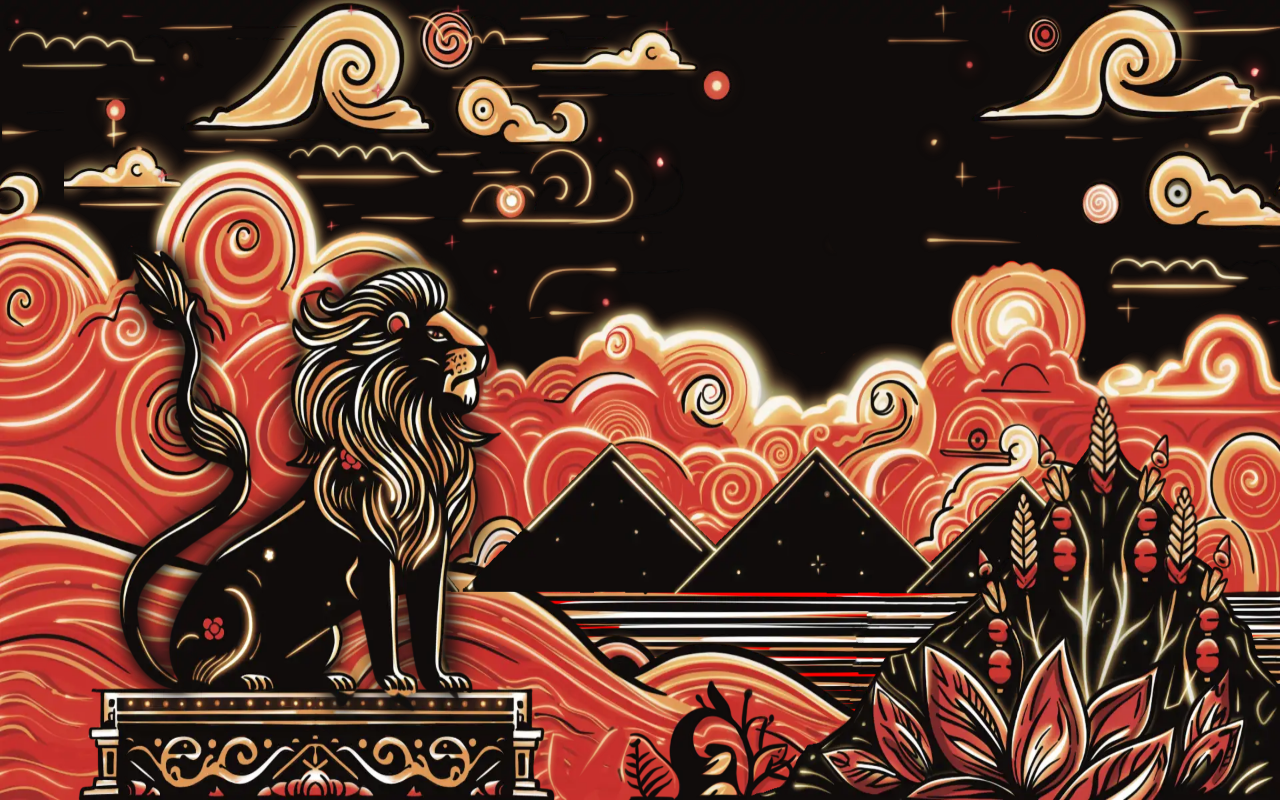
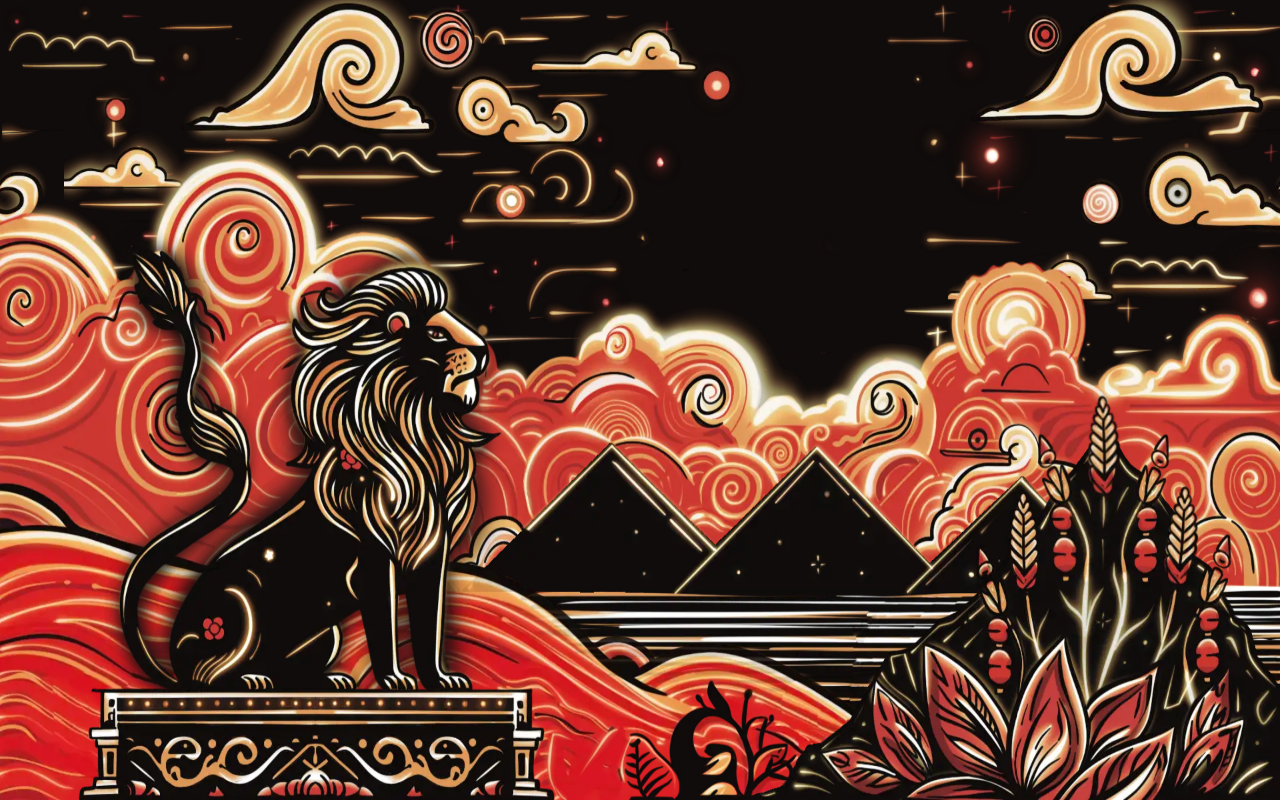
Before and after one commit to CastelShal/LandingPageRepo, a plain HTML site: page index.html in a window 1280 px wide. Shown: the top 800 px of the page. Drawn offline with Linux system fonts and the light colour scheme.

Commit message:
change shit

```diff
--- a/index.html
+++ b/index.html
@@ -10,15 +10,19 @@
 
 <body class="relative">
     <div class="full">
-        <img src="./img/IMG_3881.webp" alt="" class="background" />
-        <img src="./img/IMG_3885.webp" alt="" class="background clouds" />
-        <img src="./img/IMG_3885.webp" alt="" class="background clouds dupe" />
-        <img src="./img/IMG_3886.webp" alt="" class="background bg" />
-        <img src="./img/IMG_3882.webp" alt="" class="background water" />
+        <img src="./img/stars-left.webp" alt="" class="background bg" />
+        <img src="./img/stars-right.webp" alt="" class="background bg" />
+        <img src="./img/clouds-left.webp" alt="" class="background clouds" />
+        <img src="./img/clouds-left.webp" alt="" class="background clouds dupe" />
+        <img src="./img/clouds-right.webp" alt="" class="background clouds" />
+        <img src="./img/clouds-right.webp" alt="" class="background clouds dupe" />
         <img src="./img/IMG_3884.webp" alt="" class="background low-cloud" />
-        <img src="./img/IMG_3883.webp" alt="" class="background hills" />
+        <img src="./img/IMG_3882.webp" alt="" class="background water midsection-anim" />
+        <img src="./img/land-right.webp" alt="" class="background midsection-anim" >
+        <img src="./img/IMG_3883.webp" alt="" class="background midsection-anim"/>
+        <img src="./img/land-left.webp" alt="" class="background midsection-anim" />
+        <img src="./img/IMG_3879.webp" alt="" class="background lion"/>
         <img src="./img/IMG_3878.webp" alt="" class="background lion" />
-        <img src="./img/IMG_3879.webp" alt="" class="background lion"/>
         <img src="./img/IMG_3877.webp" alt="" class="background rock" />
     </div>
 </body>
--- a/style.css
+++ b/style.css
@@ -1,8 +1,12 @@
+html {
+    overflow: hidden;
+}
+
 body {
     margin: 0;
     padding: 0;
     overflow: hidden;
-    background-color: red;
+    background-color: #100c0b;
 }
 
 .full {
@@ -23,8 +27,8 @@ body {
 }
 
 .bg {
-    -webkit-animation: movebg 10s ease-out infinite;
-    animation: movebg 10s ease-out infinite;
+    -webkit-animation: movebg 10s infinite;
+    animation: movebg 10s infinite;
 }
 
 .dupe {
@@ -32,27 +36,27 @@ body {
 }
 
 .low-cloud {
-    -webkit-animation: clouds 3s forwards;
-    animation: clouds 3s forwards;
-    /* transform: perspective(600px); */
+    -webkit-animation: clouds 3.6s forwards;
+    animation: clouds 3.6s forwards;
+    transform: perspective(400px) translateZ(80px) translateY(100px);;
 }
 
-.hills {
-    -webkit-animation: hill-anim 5s forwards;
-    animation: hill-anim 5s forwards;
-    /* transform: perspective(300px) translateZ(50px); */
+.midsection-anim {
+    -webkit-animation: hill-anim 4s forwards;
+    animation: hill-anim 4s forwards;
+    transform: perspective(300px) translateZ(100px) translateY(50px);
 }
 
 .rock {
     transform: perspective(200px) translateZ(200px);
-    -webkit-animation: popin 4.5s forwards;
+    -webkit-animation: popin 4.5s forwards 200ms;
     animation: popin 4.5s forwards;
 }
 
 .lion {
     transform: perspective(300px) translateZ(250px);
-    -webkit-animation: popin 3.5s forwards;
-    animation: popin 3.5s forwards;
+    -webkit-animation: popin 4.5s forwards;
+    animation: popin 4.5s forwards;
 }
 
 @-webkit-keyframes moveright {
@@ -62,6 +66,7 @@ body {
 
     100% {
         left: 100%;
+        transform: translateZ(0px);
     }
 }
 
@@ -115,11 +120,10 @@ body {
 
 @keyframes clouds {
     0% {
-        transform: translateY(50px);
     }
 
     100% {
-        transform: translateY(0px);
+        transform: translateZ(0px) translateY(0px);
     }
 }
 
@@ -127,7 +131,7 @@ body {
     0% {}
 
     100% {
-        transform: translateZ(0px);
+        transform: translateZ(0px) translateY(0px);
     }
 }
 
```
Also changed, not shown: img/IMG_3881.webp (deleted), img/IMG_3885.webp (deleted), img/IMG_3886.webp (deleted), img/clouds-left.webp (added), img/clouds-right.webp (added), img/land-left.webp (added), img/land-right.webp (added), img/stars-left.webp (added), img/stars-right.webp (added), 1 other file.
